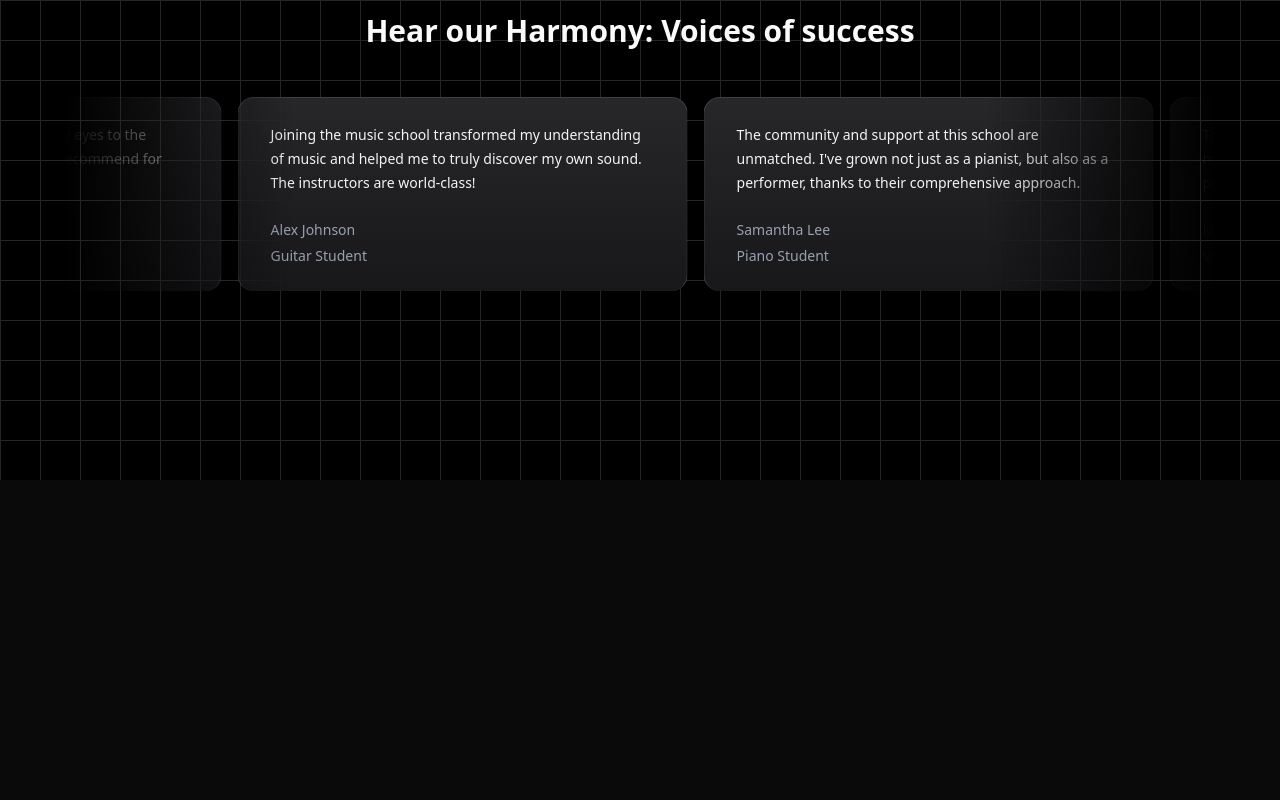
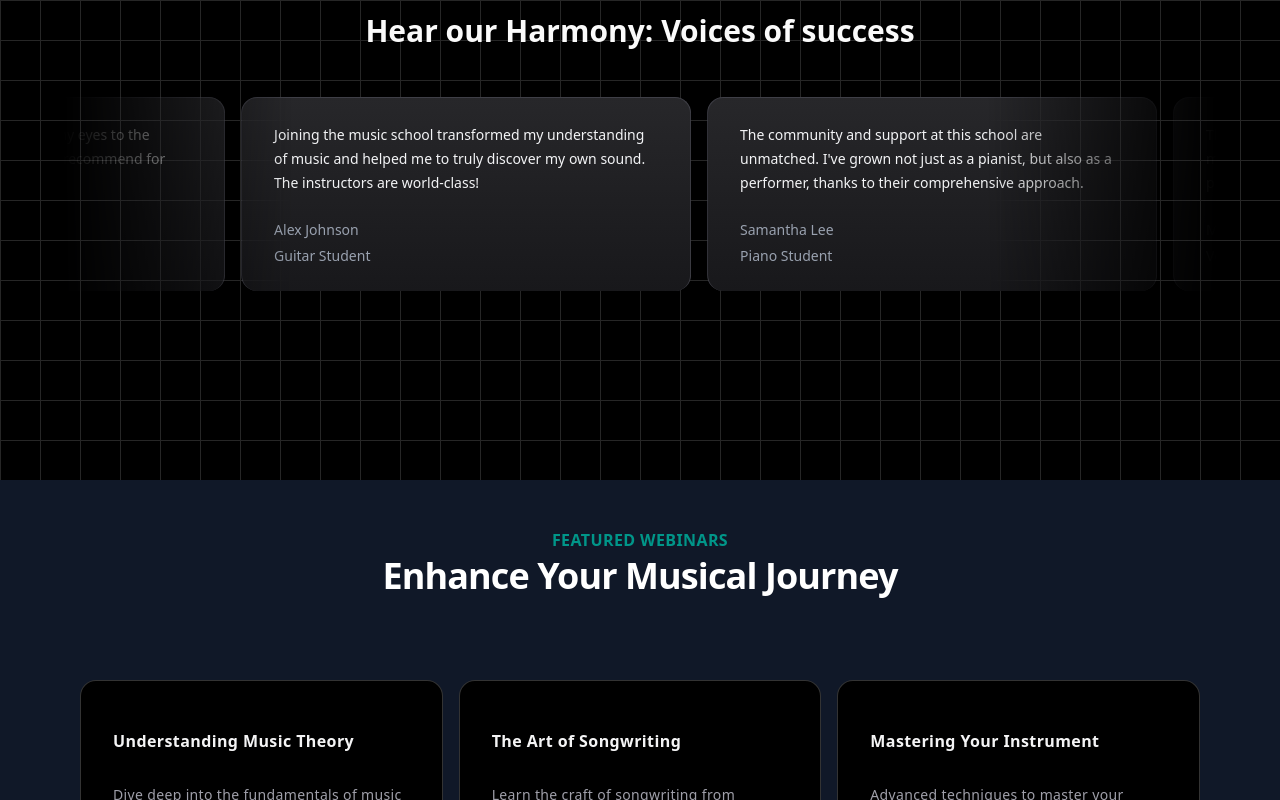
Before and after one commit to Sparsh912/Music, a Next.js app: page / in a window 1280 px wide. Shown: the part 2000-2800 px from the top of the page. Before the commit the page ends 2480 px from the top, so only its background shows below. Built offline with nearby package versions, Linux system fonts and the light colour scheme.

Commit message:
add upcomingwebinar section

```diff
--- a/package.json
+++ b/package.json
@@ -12,7 +12,7 @@
     "class-variance-authority": "^0.7.1",
     "clsx": "^2.1.1",
     "lucide-react": "^0.544.0",
-    "motion": "^12.23.12",
+    "motion": "^12.23.13",
     "next": "^15.5.3",
     "next-themes": "^0.4.6",
     "react": "19.1.0",
--- a/src/app/page.tsx
+++ b/src/app/page.tsx
@@ -1,6 +1,7 @@
 import FeaturedCourses from "@/components/FeaturedCourses";
 import HeroSection from "@/components/HeroSection";
 import MusicSchoolTestimonials from "@/components/TestimonialCards";
+import UpcomingWebinar from "@/components/UpcomingWebinar";
 import WhyChooseUs from "@/components/WhyChooseUs";
 
 export default function Home() {
@@ -10,6 +11,7 @@
       <FeaturedCourses/>
       <WhyChooseUs />
       <MusicSchoolTestimonials/>
+      <UpcomingWebinar/>
     </main>
   );
 }
--- /dev/null
+++ b/src/components/UpcomingWebinar.tsx
@@ -0,0 +1,84 @@
+'use client'
+import React from 'react'
+import Link from 'next/link';
+import { HoverEffect } from './ui/card-hover-effect';
+
+function UpcomingWebinar() {
+
+    const featuredWebinars = [
+        {
+            title: 'Understanding Music Theory',
+            description:
+                'Dive deep into the fundamentals of music theory and enhance your musical skills.',
+            link: 'understanding-music-theory',
+            isFeatured: true,
+        },
+        {
+            title: 'The Art of Songwriting',
+            description:
+                'Learn the craft of songwriting from experienced musicians and songwriters.',
+            link: 'the-art-of-songwriting',
+            isFeatured: true,
+        },
+        {
+            title: 'Mastering Your Instrument',
+            description:
+                'Advanced techniques to master your musical instrument of choice.',
+            link:'mastering-your-instrument',
+            isFeatured: true,
+        },
+        {
+            title: 'Music Production Essentials',
+            description:
+                'Get started with music production with this comprehensive overview.',
+            link: 'music-production-essentials',
+            isFeatured: true,
+        },
+        // Added two more webinars
+        {
+            title: 'Live Performance Techniques',
+            description:
+                'Enhance your live performance skills with expert tips and strategies.',
+            link:'live-performance-techniques',
+            isFeatured: true,
+        },
+        {
+            title: 'Digital Music Marketing',
+            description:
+                'Learn how to promote your music effectively in the digital age.',
+            link:'digital-music-marketing',
+            isFeatured: true,
+        },
+    ];
+
+    return (
+        <div className='p-12 bg-gray-900'>
+            <div className='max-w-7xl mx-auto px-4 sm:px-6'>
+                <div className='text-center'>
+                    <h2 className="text-base text-teal-600 font-semibold tracking-wide uppercase">FEATURED WEBINARS</h2>
+                    <p className="mt-2 text-3xl leading-8 font-extrabold tracking-tight text-white sm:text-4xl">Enhance Your Musical Journey</p>
+                </div>
+
+                <div className='mt-10'>
+                    {/* <HoverEffect items={featuredWebinars} /> */}
+                    <HoverEffect items={featuredWebinars.map((webinars)=>({
+                        title:webinars.title,
+                        description:webinars.description,
+                        link: `/${webinars.link}`,
+                    }))} />
+                </div>
+
+                <div className='mt-10 text-center'>
+                    <Link href={"/"}
+                        className="px-4 py-2 rounded border border-neutral-600 text-neutral-700 bg-white hover:bg-gray-100 transition duration-200"
+                    >
+                        View All webinars
+                    </Link>
+                </div>
+
+            </div>
+        </div>
+    )
+}
+
+export default UpcomingWebinar
--- /dev/null
+++ b/src/components/ui/card-hover-effect.tsx
@@ -0,0 +1,111 @@
+import { cn } from "@/lib/utils";
+import { AnimatePresence, motion } from "motion/react";
+
+import { useState } from "react";
+
+export const HoverEffect = ({
+  items,
+  className,
+}: {
+  items: {
+    title: string;
+    description: string;
+    link: string;
+  }[];
+  className?: string;
+}) => {
+  let [hoveredIndex, setHoveredIndex] = useState<number | null>(null);
+
+  return (
+    <div
+      className={cn(
+        "grid grid-cols-1 md:grid-cols-2  lg:grid-cols-3  py-10",
+        className
+      )}
+    >
+      {items.map((item, idx) => (
+        <a
+          href={item?.link}
+          key={item?.link}
+          className="relative group  block p-2 h-full w-full"
+          onMouseEnter={() => setHoveredIndex(idx)}
+          onMouseLeave={() => setHoveredIndex(null)}
+        >
+          <AnimatePresence>
+            {hoveredIndex === idx && (
+              <motion.span
+                className="absolute inset-0 h-full w-full bg-neutral-200 dark:bg-slate-800/[0.8] block  rounded-3xl"
+                layoutId="hoverBackground"
+                initial={{ opacity: 0 }}
+                animate={{
+                  opacity: 1,
+                  transition: { duration: 0.15 },
+                }}
+                exit={{
+                  opacity: 0,
+                  transition: { duration: 0.15, delay: 0.2 },
+                }}
+              />
+            )}
+          </AnimatePresence>
+          <Card>
+            <CardTitle>{item.title}</CardTitle>
+            <CardDescription>{item.description}</CardDescription>
+          </Card>
+        </a>
+      ))}
+    </div>
+  );
+};
+
+export const Card = ({
+  className,
+  children,
+}: {
+  className?: string;
+  children: React.ReactNode;
+}) => {
+  return (
+    <div
+      className={cn(
+        "rounded-2xl h-full w-full p-4 overflow-hidden bg-black border border-transparent dark:border-white/[0.2] group-hover:border-slate-700 relative z-20",
+        className
+      )}
+    >
+      <div className="relative z-50">
+        <div className="p-4">{children}</div>
+      </div>
+    </div>
+  );
+};
+export const CardTitle = ({
+  className,
+  children,
+}: {
+  className?: string;
+  children: React.ReactNode;
+}) => {
+  return (
+    <h4 className={cn("text-zinc-100 font-bold tracking-wide mt-4", className)}>
+      {children}
+    </h4>
+  );
+};
+export const CardDescription = ({
+  className,
+  children,
+}: {
+  className?: string;
+  children: React.ReactNode;
+}) => {
+  return (
+    <p
+      className={cn(
+        "mt-8 text-zinc-400 tracking-wide leading-relaxed text-sm",
+        className
+      )}
+    >
+      {children}
+    </p>
+  );
+};
```
Also changed, not shown: 1 other file (tests, documents, lock files or other folders).
